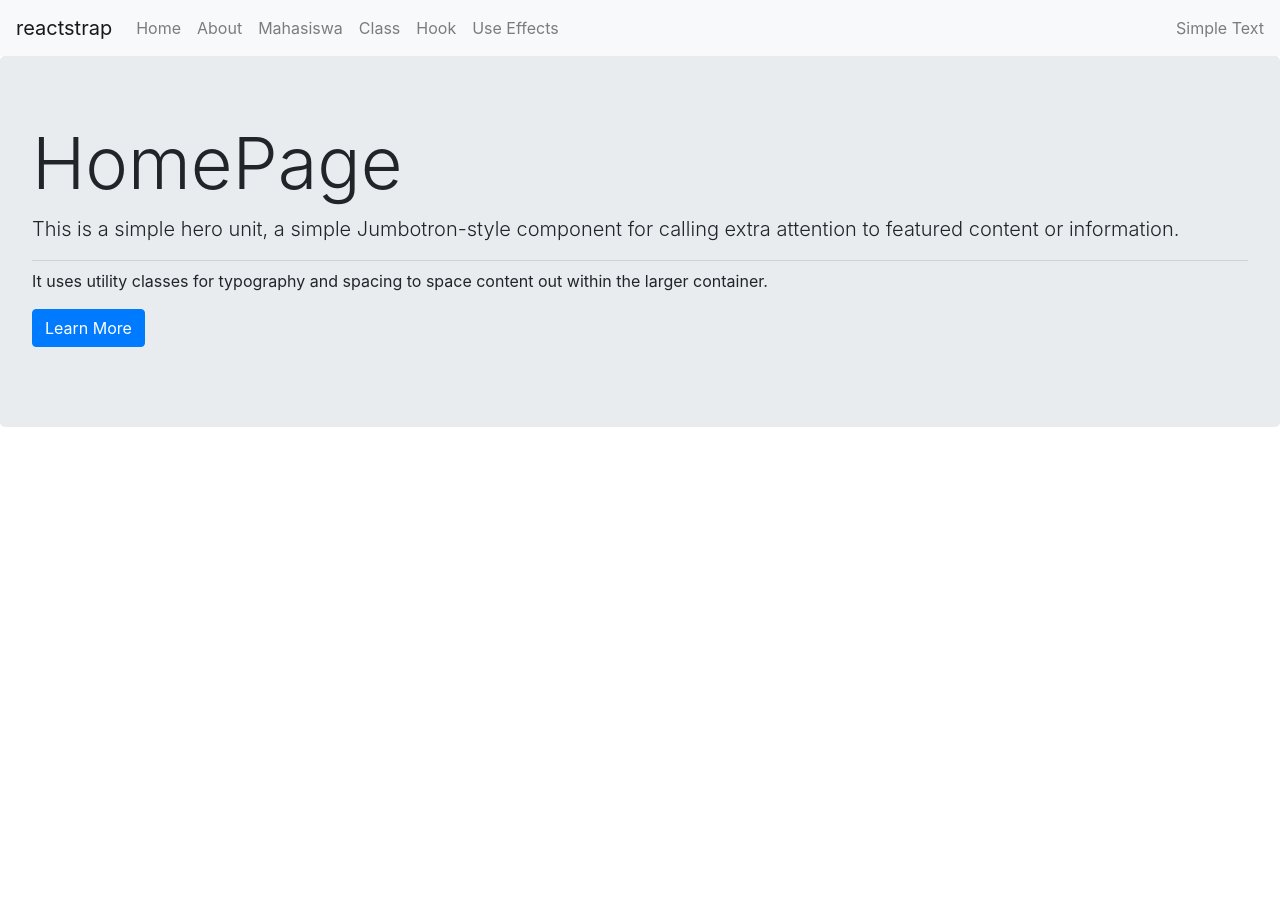
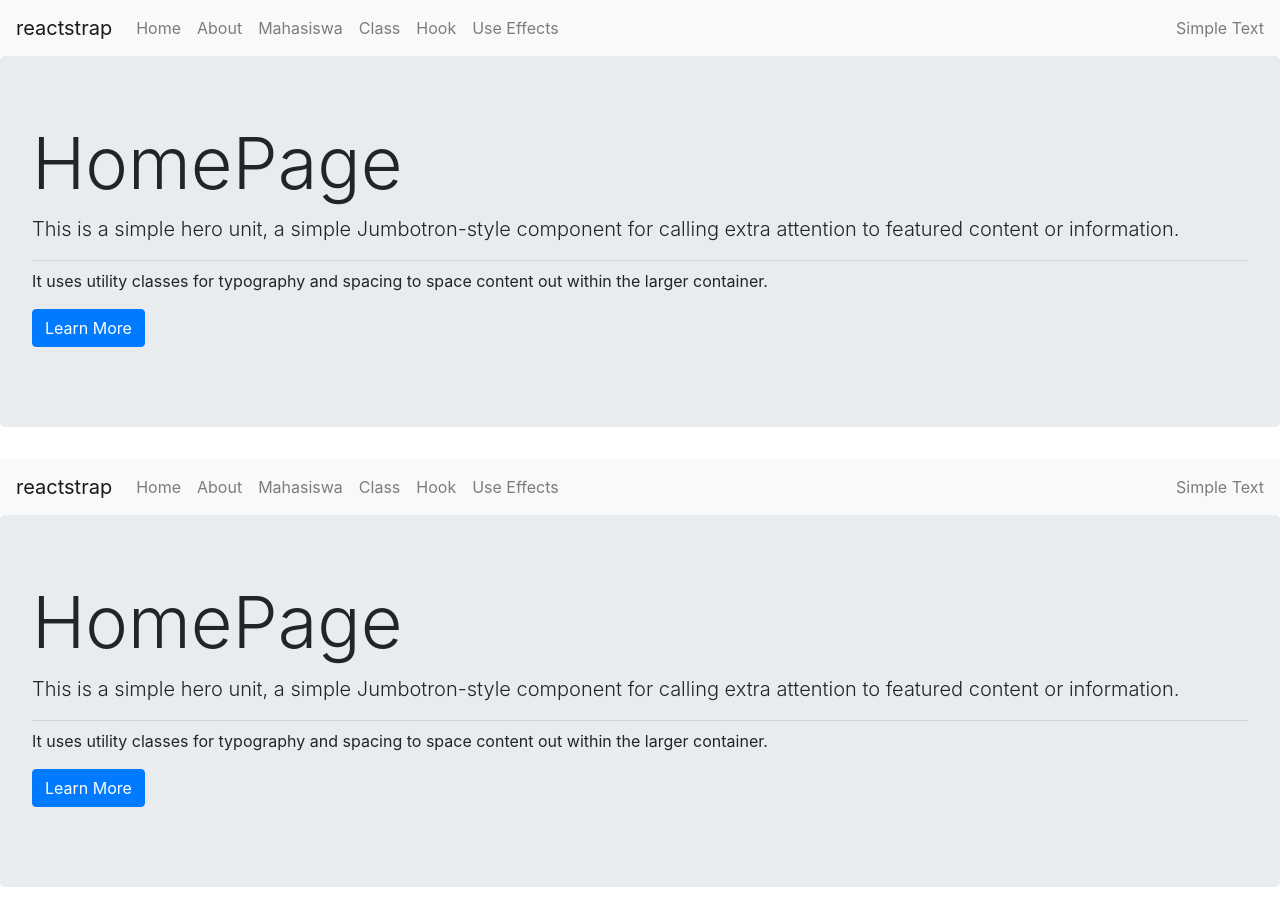
Before and after one commit to claraadelia/applikasipertama, a React (Create React App) app in the folder latihan_react_clara/: page / in a window 1280 px wide. Before the commit the page ends 800 px from the top, so only its background shows below. Built offline with nearby package versions, Linux system fonts and the light colour scheme.

Commit message:
berhasil menambah useContext

```diff
--- a/latihan_react_clara/public/index.html
+++ b/latihan_react_clara/public/index.html
@@ -15,6 +15,7 @@
       user's mobile device or desktop. See https://developers.google.com/web/fundamentals/web-app-manifest/
     -->
     <link rel="manifest" href="%PUBLIC_URL%/manifest.json" />
+    <link rel="stylesheet" type="text/css" href="https://stackpath.bootstrapcdn.com/font-awesome/4.7.0/css/font-awesome.min.css">
     <!--
       Notice the use of %PUBLIC_URL% in the tags above.
       It will be replaced with the URL of the `public` folder during the build.
--- a/latihan_react_clara/src/App.js
+++ b/latihan_react_clara/src/App.js
@@ -1,4 +1,4 @@
-import React from 'react';
+import React, { useState } from 'react';
 //import BoostrapComp from './Component/Class/BoostrapComp';
 import Home from './Component/Fungsional/Home';
 import Login from './Component/Class/Login';
@@ -14,6 +14,8 @@ import EditComp from './Component/Class/EditComp';
 import KelasComp from './Component/Class/Hooks/Class/KelasComp';
 import HooksComp from './Component/Class/Hooks/Fungsional/HooksComp';
 import HooksUseEffects from './Component/Class/Hooks/Fungsional/HooksUseEffects';
+import { CartContext } from './CardContext';
+import Produk from './Component/Class/Produk';
 
 
 //import logo from './logo.svg';
@@ -22,7 +24,11 @@ import HooksUseEffects from './Component/Class/Hooks/Fungsional/HooksUseEffects'
 //import './App.css';
 
 const App = () => {
+
+  const[value, setValue] = useState(0)
+
   return (
+
     <BrowserRouter>
     <NavbarComp/>
 
@@ -36,7 +42,26 @@ const App = () => {
      <Route exact path="/kelas" component={KelasComp} />
      <Route exact path="/hooks" component={HooksComp} />
      <Route exact path="/useeffects" component={HooksUseEffects} />
+
      {/* <Route exact path="/detail/:id" component={DetailComp}/>*/}
+     <CartContext.Provider value={{value, setValue}}>
+
+     <NavbarComp/>
+     <switch>
+     <Route exact path="/" component={HomePage} />
+       <Route exact path="/about" component={About} />
+       <Route exact path="/mahasiswa" component={ListComp} />
+       <Route exact path="/mahasiswa/tambah" component={TambahComp} />
+       <Route exact path="/mahasiswa/edit" component={EditComp} />
+       <Route exact path="/kelas" component={KelasComp} />
+       <Route exact path="/hooks" component={HooksComp} />
+       <Route exact path="/useeffects" component={HooksUseEffects} />
+       <Route exact path="/produk" component={Produk} />
+     </switch>
+
+      {/* <Route exact path="/detail/:id" component={DetailComp}/>*/}
+
+     </CartContext.Provider>
     </switch>
         </BrowserRouter>
 
--- /dev/null
+++ b/latihan_react_clara/src/CardContext.jsx
@@ -0,0 +1,3 @@
+import {createContext} from 'react'
+
+export const CartContext = createContext()
--- a/latihan_react_clara/src/Component/Fungsional/AboutComp.jsx
+++ b/latihan_react_clara/src/Component/Fungsional/AboutComp.jsx
@@ -2,6 +2,7 @@ import React from 'react'
 import { Jumbotron, Button, Container, Row, Col } from 'reactstrap';
 import CardComp from './CardComp'
 import DetailComp from './DetailComp'
+
 
 function AboutComp() {
     return (
--- a/latihan_react_clara/src/Component/Fungsional/NavbarComp.jsx
+++ b/latihan_react_clara/src/Component/Fungsional/NavbarComp.jsx
@@ -12,6 +12,7 @@ import {
     DropdownMenu,
     DropdownItem,
     NavbarText
+
 } from 'reactstrap';
 
 const NavbarComp = (props) => {
```
Lines whose indentation alone changed are shown as unchanged.
